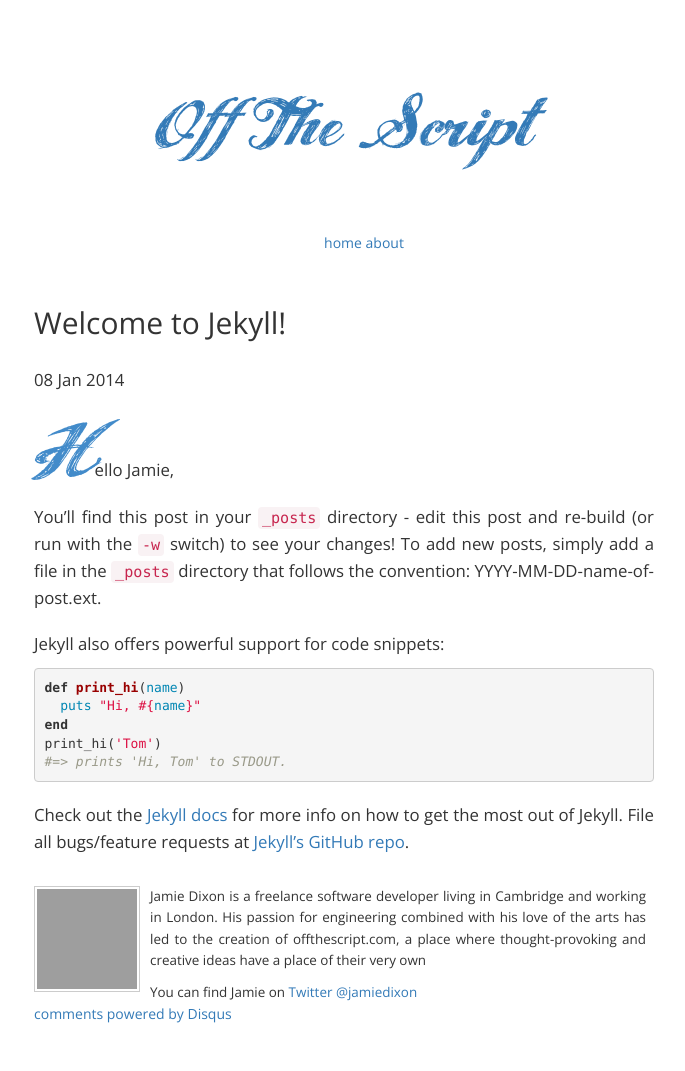
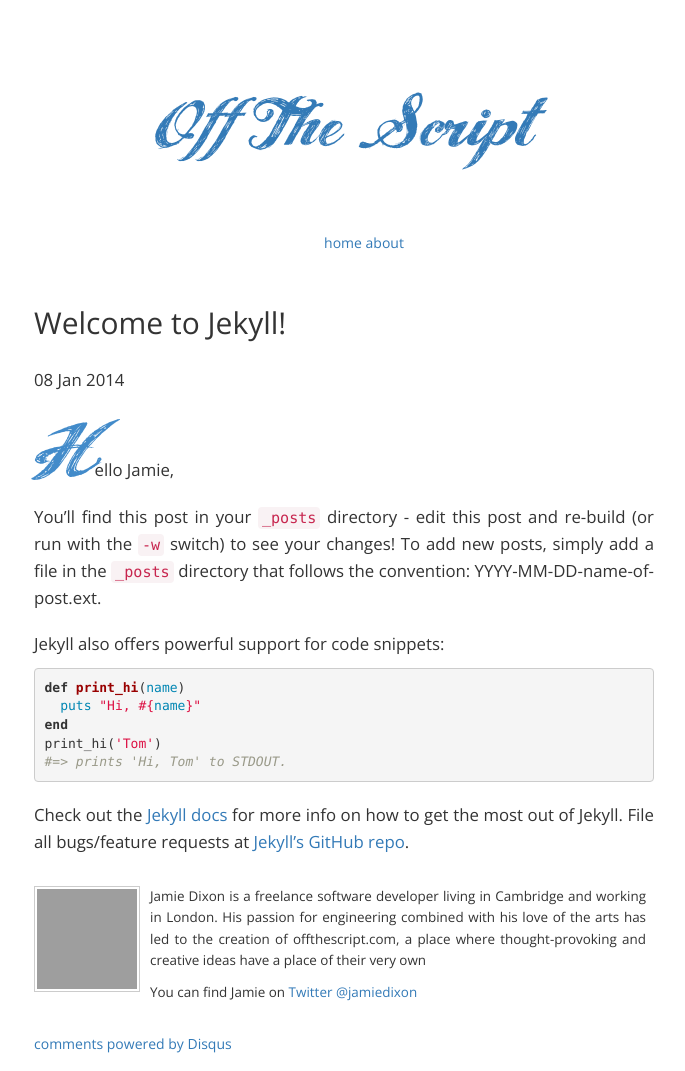
Before and after one commit to JamieDixon/jamiedixon.github.io, a Jekyll site: the page built from 2014-01-08-welcome-to-jekyll.markdown, in a window 1280 px wide. Shown: the whole page, without its empty margins (296-981 px from the left). Built offline with Jekyll 4.4.1, drawn with Linux system fonts in a browser that asks for light colours; nearby versions of some CDN libraries; Markdown is read by kramdown in place of the engine named in the settings; comment, search, counter and statistics services are not loaded; before the commit the page ends 1041 px from its top, so only the background shows below that; grey boxes are pictures that could not be loaded.

Commit message:
added spacing to the mini bio

```diff
--- a/_layouts/post.html
+++ b/_layouts/post.html
@@ -12,9 +12,11 @@ layout: default
     .about{
         font-size: 0.8em;
         margin-top: 30px;
+        margin-bottom: 30px;
+        overflow: hidden;
     }
  .about p, .image{
-    float:left;
+    float: left;
 }
 .image{
     border: 1px solid #ccc;
```
